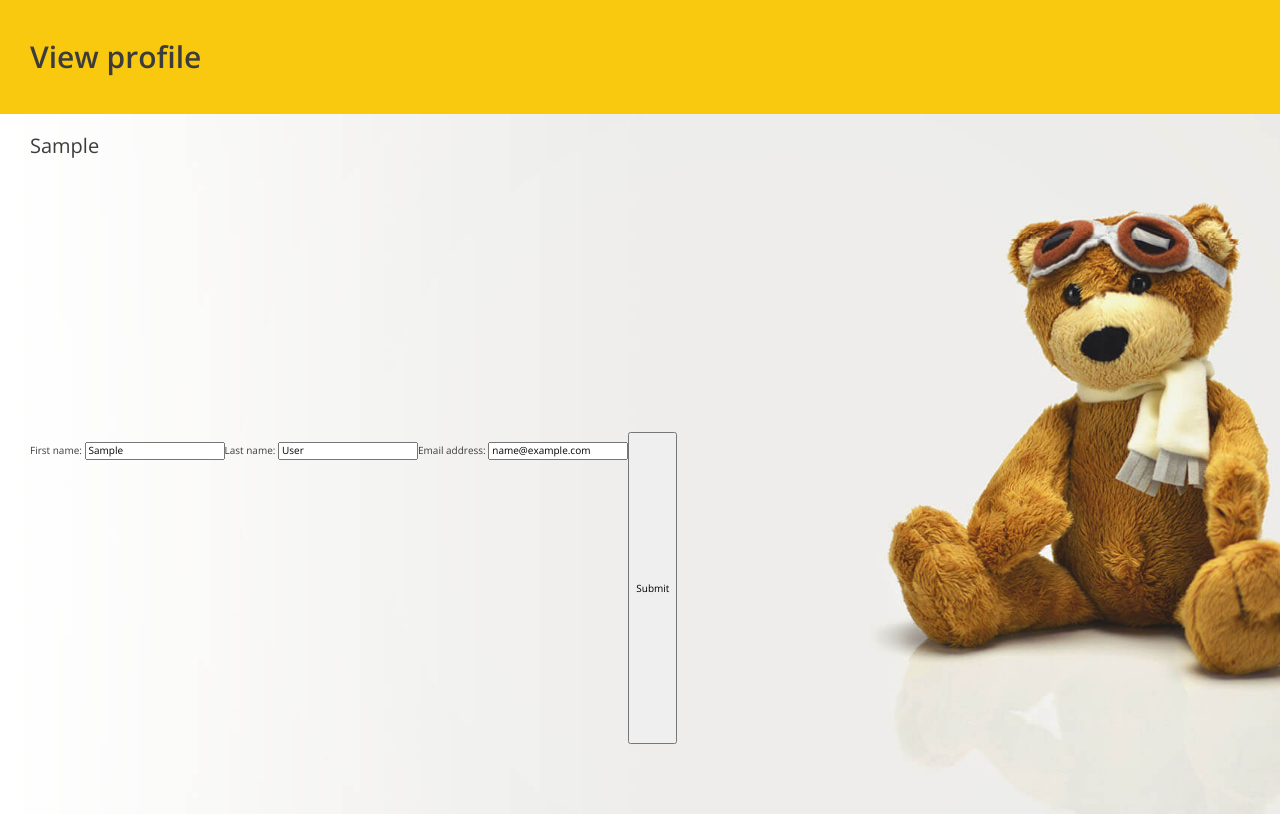
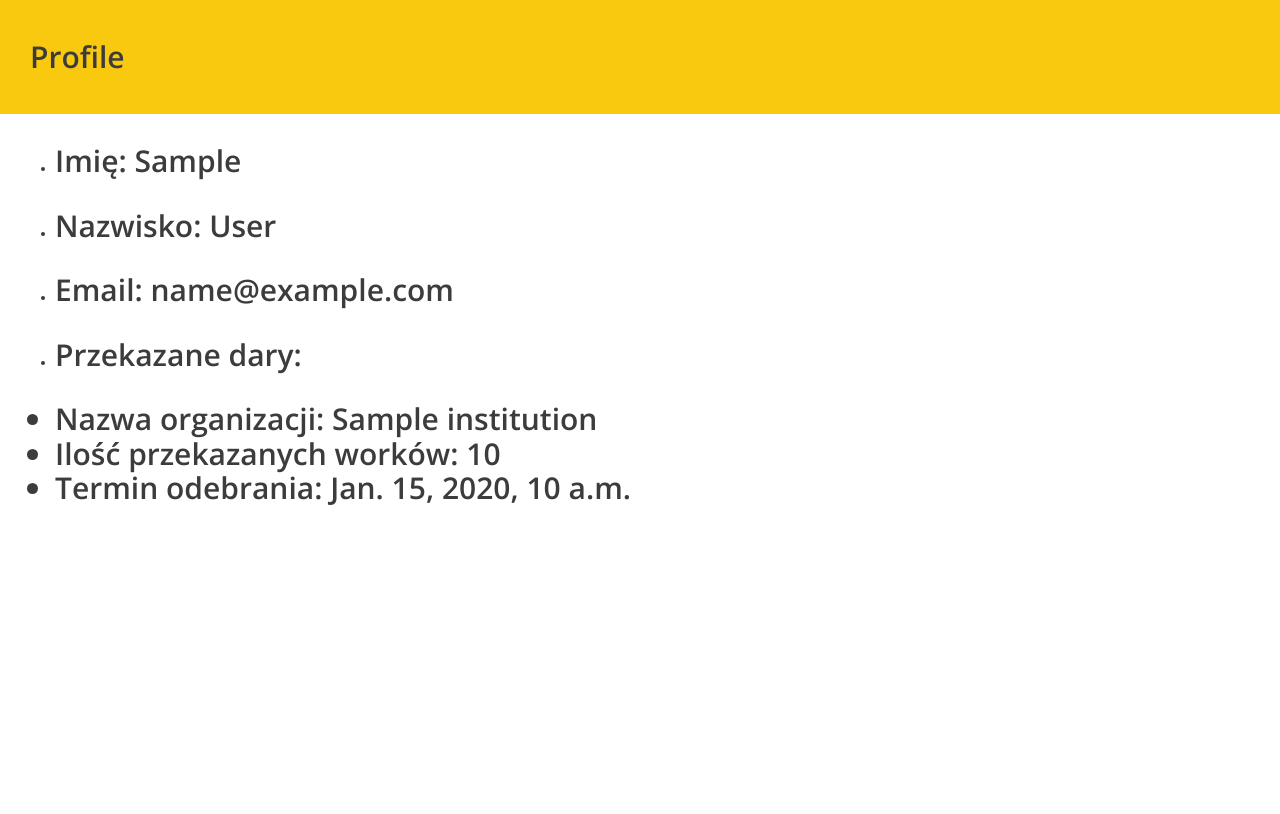
Before and after one commit to MateuszFurman1/Used_clothes_Web_app_with_Django, a Django app: page /profile/ in a window 1280 px wide. Shown: the part 125-939 px from the top of the page. After the commit the page ends 630 px from the top, so only its background shows below. Run offline with Django 4.2, Linux system fonts and the light colour scheme; a user stored in the database is signed in; tables that the repository leaves empty hold one stand-in row (values such as "Sample post"); some libraries are stand-ins or nearby versions.

Commit message:
task 9_10

```diff
--- a/Used_clothes_app/static/css/style.css
+++ b/Used_clothes_app/static/css/style.css
@@ -419,6 +419,21 @@ h2 {
   font-size: 3.5rem;
 }
 
+h3 {
+  text-align: left;
+  font-size: 2.5rem;
+}
+
+/*h3 {*/
+/*  content: "";*/
+/*  display: block;*/
+/*  width: 256px;*/
+/*  height: 40px;*/
+/*  background-image: url(../images/decoration.svg);*/
+/*  background-size: contain;*/
+/*  margin-top: 25px;*/
+/*  margin-left: calc(50% - 128px);*/
+/*}*/
 /* line 20, scss/partials/_mixins.scss */
 h2:after {
   content: "";
--- a/Used_clothes_app/templates/form.html
+++ b/Used_clothes_app/templates/form.html
@@ -22,7 +22,7 @@
               </li>
               <li>
                 <div><em>3</em><span>Wybierz fundację</span></div>
-              </li>donation
+              </li>
               <li>
                 <div><em>4</em><span>Zamów kuriera</span></div>
               </li>
--- a/Used_clothes_app/templates/profile.html
+++ b/Used_clothes_app/templates/profile.html
@@ -1,5 +1,6 @@
 {% extends 'base.html' %}
 {% load static %}
+(% load crispy_forms_tags %)
 
 {% block header %}
     <header class="header">
@@ -11,36 +12,26 @@
   <section class="form--steps" id="form">
       <div class="form--steps-instructions">
         <div class="form--steps-container">
-          <h3>View profile</h3>
-          <p data-step="1" class="active">
-          </p>
+          <h3>Profile</h3>
+
         </div>
       </div>
+<div class="container">
+    <ul>
+        <li><h3><p>Imię: {{ user.first_name }}</p> </h3></li>
+    <li><h3><p> Nazwisko: {{ user.last_name }}</p> </h3></li>
+    <li><h3><p> Email: {{ user.email }} </p></h3></li>
+    <li>
+        <h3><p> Przekazane dary:<br>
+        {% for donation in donations %}
+        <li>Nazwa organizacji: {{ donation.institution.name }}</li>
+                <li>Ilość przekazanych worków: {{ donation.quantity }}</li>
+                <li>Termin odebrania: {{ donation.pick_up_date }}, {{ donation.pick_up_time }}</li>
+        {% endfor %}
+    </h3></p></li>
+        </ul>
+</div>
 
-      <div class="form--steps-container">
-        <div class="form--steps-counter">{{ user.first_name }}</div>
-
-        <form action="form-confirmation.html" method="post">
-
-<!--            <h3>Podaj liczbę 60l worków, w które spakowałeś/aś rzeczy:</h3>-->
-
-<!--            <div class="form-group form-group&#45;&#45;inline">\-->
-                {% csrf_token %}
-                {{ form.as_p }}
-                <input type="submit" value="Submit">
-
-<!--              <label>-->
-<!--                Liczba 60l worków:-->
-<!--                <input type="number" name="bags" step="1" min="1" />-->
-<!--              </label>-->
-<!--            </div>-->
-
-            <div class="form-group form-group--buttons">
-              <button type="button" class="btn prev-step">Wstecz</button>
-              <button type="button" class="btn next-step">Dalej</button>
-            </div>
-
-        </form>
       </div>
     </section>
 
--- a/Used_clothes_app/views.py
+++ b/Used_clothes_app/views.py
@@ -139,8 +139,11 @@ class Profile(View):
     def get(self, request):
         user = request.user
         form = ProfileForm(instance=user)
+        donations = user.donation_set.all()
+
         ctx = {
             'user': user,
             'form': form,
+            'donations': donations,
         }
         return render(request, 'profile.html', ctx)
```
